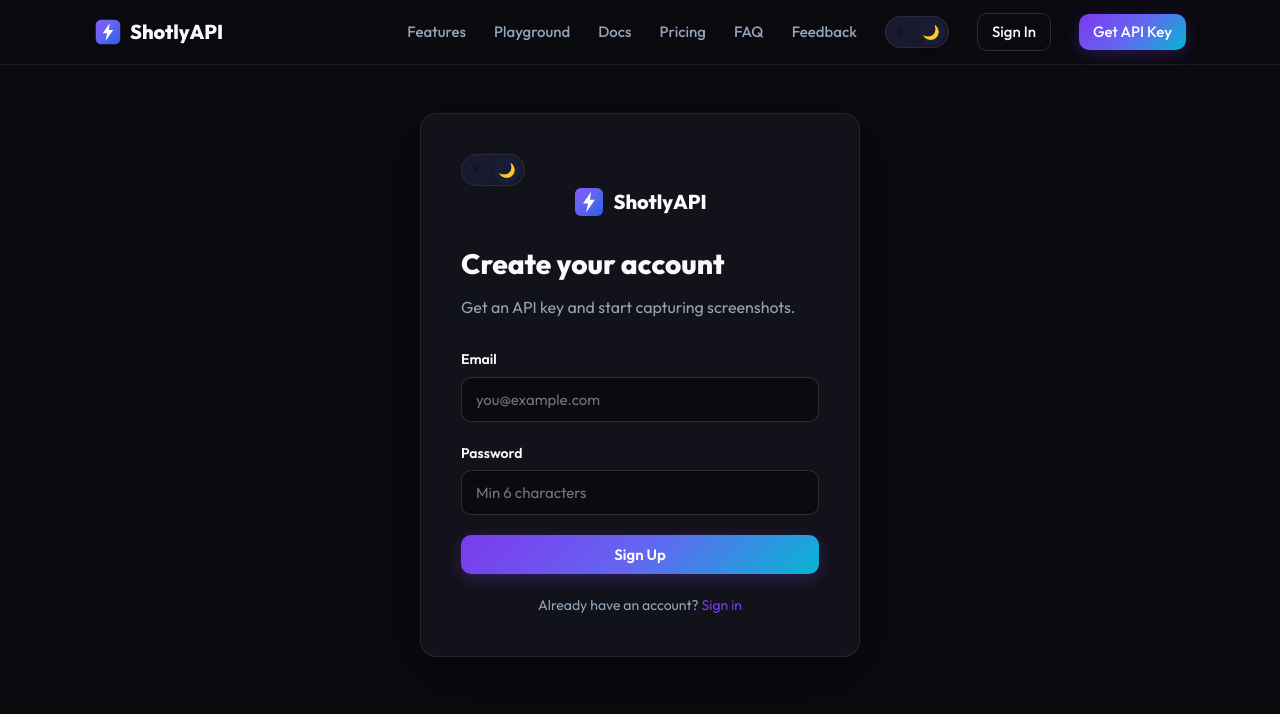
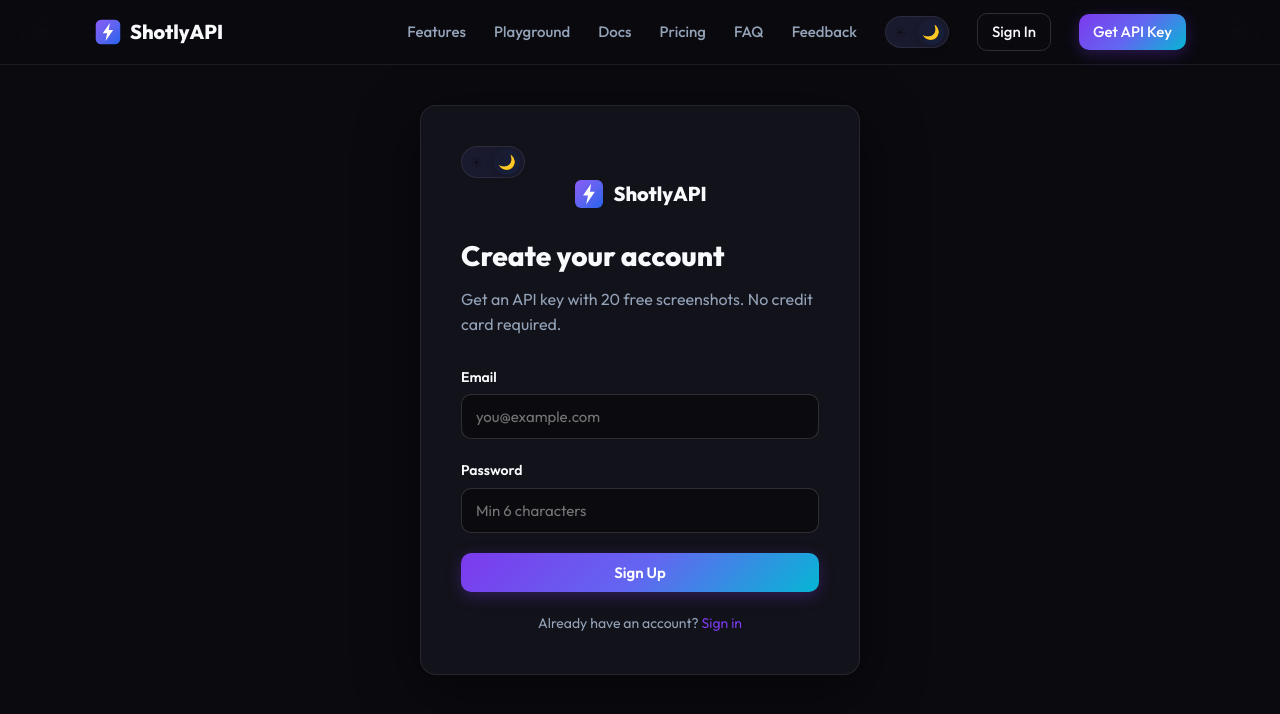
Before and after one commit to MyWorld0007/shotlyapi, a React (Vite) app: page /signup in a window 1280 px wide. Shown: the top 714 px of the page. Built offline with nearby package versions, Linux system fonts and the light colour scheme; no server answers.

Commit message:
fix: signup copy mentions 20 free screenshots, no card required

```diff
--- a/src/pages/Signup.jsx
+++ b/src/pages/Signup.jsx
@@ -57,7 +57,7 @@ export default function Signup() {
           ShotlyAPI
         </Link>
         <h2>Create your account</h2>
-        <p>Get an API key and start capturing screenshots.</p>
+        <p>Get an API key with 20 free screenshots. No credit card required.</p>
         {error && <div className="auth-error">{error}</div>}
         <form onSubmit={handleSubmit}>
           <div className="form-group">
```
